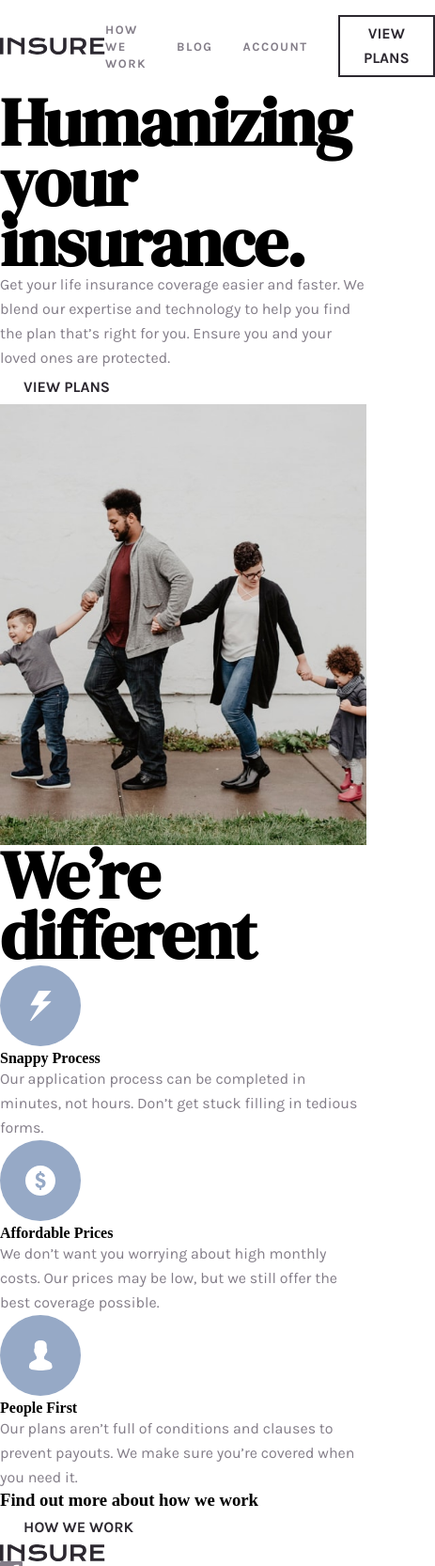
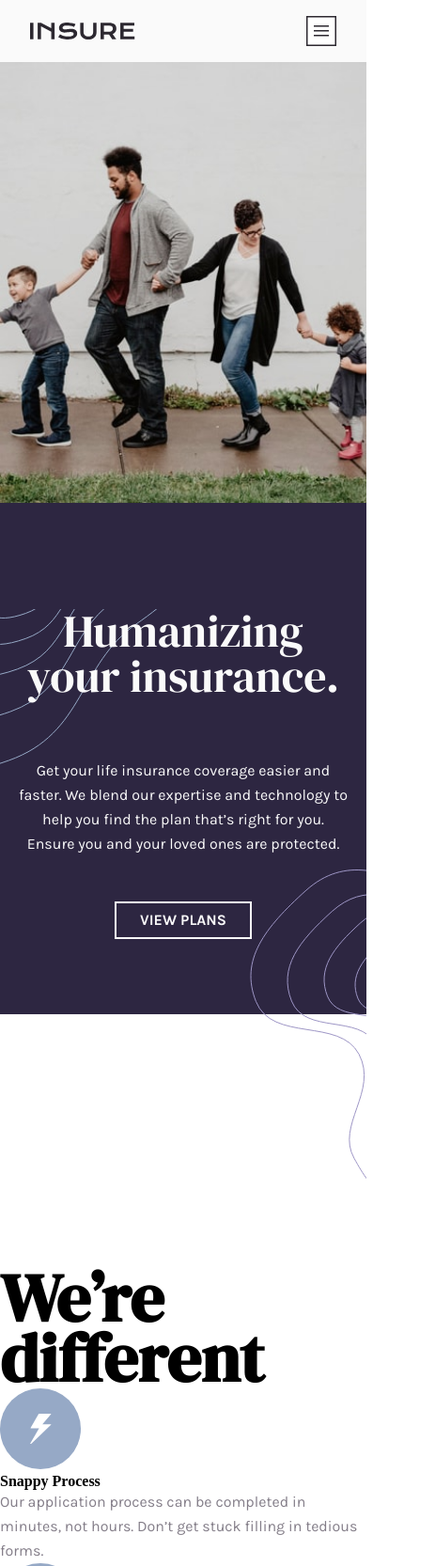
Before and after one commit to EdouardHrgt/insure, a plain HTML site: page index.html in a window 390 px wide. Shown: the top 1666 px of the page at 94% size, 463 px wide, since content can reach past the window. Drawn offline with Linux system fonts and the light colour scheme.

Commit message:
WIP global design

```diff
--- /dev/null
+++ b/app.js
@@ -0,0 +1,15 @@
+const openMenu = document.querySelector('.open-menu')
+const closeMenu = document.querySelector('.close-menu')
+const navList = document.getElementById('navlist')
+
+openMenu.addEventListener('click', () => {
+    navList.style.display = 'flex'
+    openMenu.style.display = 'none'
+    closeMenu.style.display = 'block'
+})
+
+closeMenu.addEventListener('click', ()=>{
+    navList.style.display = 'none'
+    openMenu.style.display = 'block'
+    closeMenu.style.display = 'none'
+})
--- a/index.html
+++ b/index.html
@@ -8,35 +8,46 @@
   <link rel="preconnect" href="https://fonts.gstatic.com" crossorigin>
   <link href="https://fonts.googleapis.com/css2?family=DM+Serif+Display&family=Karla:wght@400;700&display=swap" rel="stylesheet">
   <link rel="stylesheet" href="style.css">
+  <script src="./app.js" defer></script>
   <title>Insure landing page</title>
 </head>
 <body>
   <!-- HEADER SECTION ( logo + navbar )-->
-  <header>
+  <header class="margin-page">
     <img src="./images/logo.svg" alt="logo of INSURE" class="logo">
     <nav>
-      <ul>
+      <ul id="navlist">
         <li><a href="#">How we work</a></li>
         <li><a href="#">Blog</a></li>
         <li><a href="#">Account</a></li>
-        <button><p>view plans</p></button>
+        <button><p class="header-btn-p">view plans</p></button>
       </ul>
     </nav>
+    <img src="./images/icon-hamburger.svg" alt="open menu" class="open-menu">
+    <img src="./images/icon-close.svg" alt="close menu" class="close-menu">
   </header>
 
   <!-- MAIN CONTENT ( 3 sections : humanizing / different / hero )-->
   <main>
     <section class="humanizing">
-      <div class="humanizing-txt">
-        <h1>Humanizing your insurance.</h1>
-        <p>Get your life insurance coverage easier and faster. We blend our expertise and technology to
-          help you find the plan that’s right for you. Ensure you and your loved ones are protected.</p>
-        <button><p>view plans</p></button>
+      <div class="humanizing-wrapper margin-page">
+        <img src="./images/image-intro-mobile.jpg" alt="picture of a family dancing together" class="humanizing-mobile">
+        <div class="humanizing-txt">
+          <h1>Humanizing your insurance.</h1>
+          <p class="humanizing-txt-p">Get your life insurance coverage easier and faster. We blend our expertise and technology to
+            help you find the plan that’s right for you. Ensure you and your loved ones are protected.</p>
+          <button><p>view plans</p></button>
+        </div>
+        <img src="./images/image-intro-desktop.jpg" alt="picture of a family dancing together" class="humanizing-img">
       </div>
-      <img src="./images/image-intro-desktop.jpg" alt="picture of a family dancing together" class="humanizing-img">
+      <img src="./images/bg-pattern-intro-right-desktop.svg" alt="#" class="humanizing-bg-right humanizing-bg">
+      <img src="./images/bg-pattern-intro-left-desktop.svg" alt="#" class="humanizing-bg-left humanizing-bg">
+
+      <img src="./images/bg-pattern-intro-left-mobile.svg" alt="#" class="humanizing-bg-left-mobile humanizing-bg-mobile">
+      <img src="./images/bg-pattern-intro-right-mobile.svg" alt="#" class="humanizing-bg-right-mobile humanizing-bg-mobile">
     </section>
 
-    <section class="different">
+    <section class="different margin-page">
       <h2>We’re different</h2>
       <ul class="different-list">
         <li>
--- a/style.css
+++ b/style.css
@@ -9,10 +9,13 @@
   /* FONTS */
   --a-size: 13px;
   --a-spacing: 1.5px;
+  --a-size-mobile: 20px;
 
   --h1-size: 72px;
   --h1-height: 64px;
   --h1-spacing: -1px;
+  --h1-size-mobile: 48px;
+  --h1-height-mobile: 48px;
 
   --h3-size: 56px;
   --h3-height: 56px;
@@ -46,6 +49,7 @@ li {
 
 a {
   text-decoration: none;
+  transition: all 0.3s;
 }
 
 img {
@@ -57,8 +61,24 @@ h1,
 h2 {
   font-size: var(--h1-size);
   font-family: var(--dm-font);
-  letter-spacing: var(--h1-spacing);
   line-height: var(--h1-height);
+}
+
+h1 {
+  color: var(--clr-white);
+  font-weight: 500;
+  position: relative;
+  margin-top: 6rem;
+  padding-top: 3rem;
+}
+
+h1::before {
+  content: '';
+  height: 1px;
+  background-color: var(--clr-white);
+  width: 150px;
+  position: absolute;
+  top: -1px;
 }
 
 p {
@@ -91,9 +111,14 @@ button p {
   text-transform: uppercase;
 }
 
+.open-menu,
+.close-menu {
+  cursor: pointer;
+  display: none;
+}
+
 /* Global WIDTH */
-header,
-footer {
+.margin-page {
   max-width: var(--xl-max-width);
   margin: auto;
 }
@@ -102,6 +127,7 @@ footer {
 header {
   justify-content: space-between;
   padding: 1rem 0;
+  z-index: 100;
 }
 header,
 header ul {
@@ -113,4 +139,178 @@ header ul {
 }
 header button {
   border: 2px solid var(--clr-dark-grey);
+  transition: all 0.3s;
 }
+
+/* HOVERS */
+header button:hover {
+  background-color: var(--clr-dark-grey);
+}
+header button:hover .header-btn-p {
+  color: var(--clr-white);
+}
+header a:hover {
+  color: var(--clr-dark-grey);
+}
+
+/* MAIN SECTION  HUMANIZING */
+.humanizing {
+  background-color: var(--clr-purple);
+  max-height: 600px;
+  isolation: isolate;
+  position: relative;
+}
+.humanizing-bg-right {
+  position: absolute;
+  right: 0;
+  top: 0;
+}
+.humanizing-bg-left {
+  position: absolute;
+  left: 0;
+  bottom: -21rem;
+}
+.humanizing-wrapper {
+  display: flex;
+  justify-content: space-between;
+  position: relative;
+}
+.humanizing-mobile {
+  display: none;
+}
+.humanizing-txt {
+  max-width: 540px;
+}
+.humanizing-txt-p {
+  color: var(--clr-white);
+  margin: 2rem 0;
+}
+.humanizing-txt button {
+  border: 2px solid var(--clr-white);
+}
+.humanizing-txt button p {
+  color: var(--clr-white);
+}
+.humanizing-img {
+  position: relative;
+  bottom: -6rem;
+  z-index: -1;
+}
+.humanizing-bg-mobile {
+  display: none;
+}
+
+/* MAIN SECTION DIFFERENT*/
+.different {
+  margin-top: 21rem;
+}
+
+@media screen and (max-width: 1440px) {
+  .margin-page {
+    max-width: 85%;
+  }
+  .humanizing-wrapper {
+    gap: 2rem;
+  }
+}
+
+@media screen and (max-width: 1024px) {
+  h1 {
+    font-size: var(--h1-size-mobile);
+    line-height: var(--h1-height-mobile);
+    margin-top: 2rem;
+    margin-bottom: 4rem;
+  }
+  h1::before {
+    display: none;
+  }
+  .margin-page {
+    max-width: 100%;
+  }
+  header {
+    padding: 1rem 2rem;
+    position: fixed;
+    top: 0;
+    left: 0;
+    right: 0;
+    height: 66px;
+    background-color: var(--clr-white);
+  }
+  .open-menu {
+    display: block;
+  }
+  header ul {
+    position: fixed;
+    background-color: var(--clr-dark-grey);
+    background-image: url('./images/bg-pattern-mobile-nav.svg');
+    background-repeat: no-repeat;
+    background-position: bottom right;
+    left: 0;
+    right: 0;
+    top: 66px;
+    bottom: 0;
+    flex-direction: column;
+    justify-content: flex-start;
+    padding-top: 5rem;
+    gap: 3rem;
+    display: none;
+  }
+  header button {
+    border: 2px solid var(--clr-white);
+  }
+  header p {
+    color: var(--clr-white);
+  }
+  header a {
+    font-size: var(--a-size-mobile);
+    color: var(--clr-white);
+  }
+  /*SECTION HUMANIZING*/
+  .humanizing-bg-right {
+    position: absolute;
+    right: 0;
+    top: 0;
+  }
+  .humanizing-img,
+  .humanizing-bg {
+    display: none;
+  }
+  .humanizing-bg-mobile {
+    display: block;
+    position: absolute;
+    z-index: -1;
+  }
+  .humanizing-bg-left-mobile {
+    top: 36.4rem;
+    left: 0;
+  }
+  .humanizing-bg-right-mobile {
+    bottom: -11rem;
+    right: 0;
+  }
+  .humanizing-mobile {
+    display: block;
+    object-fit: cover;
+  }
+  .humanizing {
+    max-height: unset;
+    top: 66px;
+  }
+  .humanizing-wrapper {
+    flex-direction: column;
+  }
+  .humanizing-txt {
+    text-align: center;
+    width: 90%;
+    margin: auto;
+  }
+  .humanizing button {
+    margin: 3rem auto 5rem;
+  }
+}
+
+@media screen and (max-width: 400px) {
+  header ul {
+    background-position: bottom center;
+  }
+}
```
